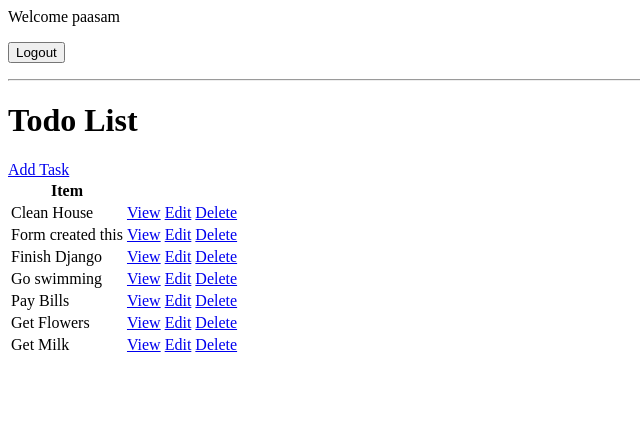
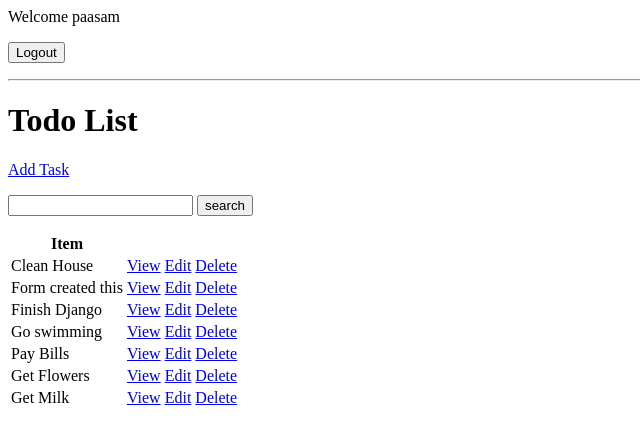
Before and after one commit to QPaaSam/todo_list, a Django app: page / in a window 1280 px wide. Shown: the top 444 px of the page, without its empty margins (0-640 px from the left). Run offline with Django 5.2, Linux system fonts and the light colour scheme; a user stored in the database is signed in; data comes from the database, SQL or seed files in the repository; both versions use the stored data as it was after the commit.

Commit message:
implemented a search functionality on the tasks list

```diff
--- a/todo/templates/todo/register.html
+++ b/todo/templates/todo/register.html
@@ -8,4 +8,4 @@
 </form>
 
 
-<p>Already have an account?<a href="{% url 'login' %}">Login</a></p>
+<p>Already have an account? <a href="{% url 'login' %}">Login</a></p>
--- a/todo/templates/todo/task_list.html
+++ b/todo/templates/todo/task_list.html
@@ -13,6 +13,13 @@
 <hr>
 <h1>Todo List</h1>
 <a href="{% url 'task-create' %}">Add Task</a>
+<p></p>
+<form method="GET">
+    <input type="text" name="search-area" value="{{search_input}}">
+    <input type="submit", value="search">
+
+
+</form>
 
 <table>
     <tr>
--- a/todo/views.py
+++ b/todo/views.py
@@ -50,6 +50,12 @@ class Tasklist(LoginRequiredMixin,ListView):
         context = super().get_context_data(**kwargs)
         context['tasks'] = context['tasks'].filter(user=self.request.user) #This displays task created by a particular user
         context['count'] = context['tasks'].filter(complete=False).count() #This counts the tasks which are not completed
+
+        #This handles the search process
+        search_input = self.request.GET.get('search-area') or '' #this states that a search input can be whatever is typed inside the search box or an empty string('') ie it'll be blank if nothing is searched
+        if search_input:
+            context['tasks'] = context['tasks'].filter(
+                title__icontains=search_input)   #this searches through the tasks list for the task that contains the search input
         return context
 
 
```
Also changed, not shown: db.sqlite3.
